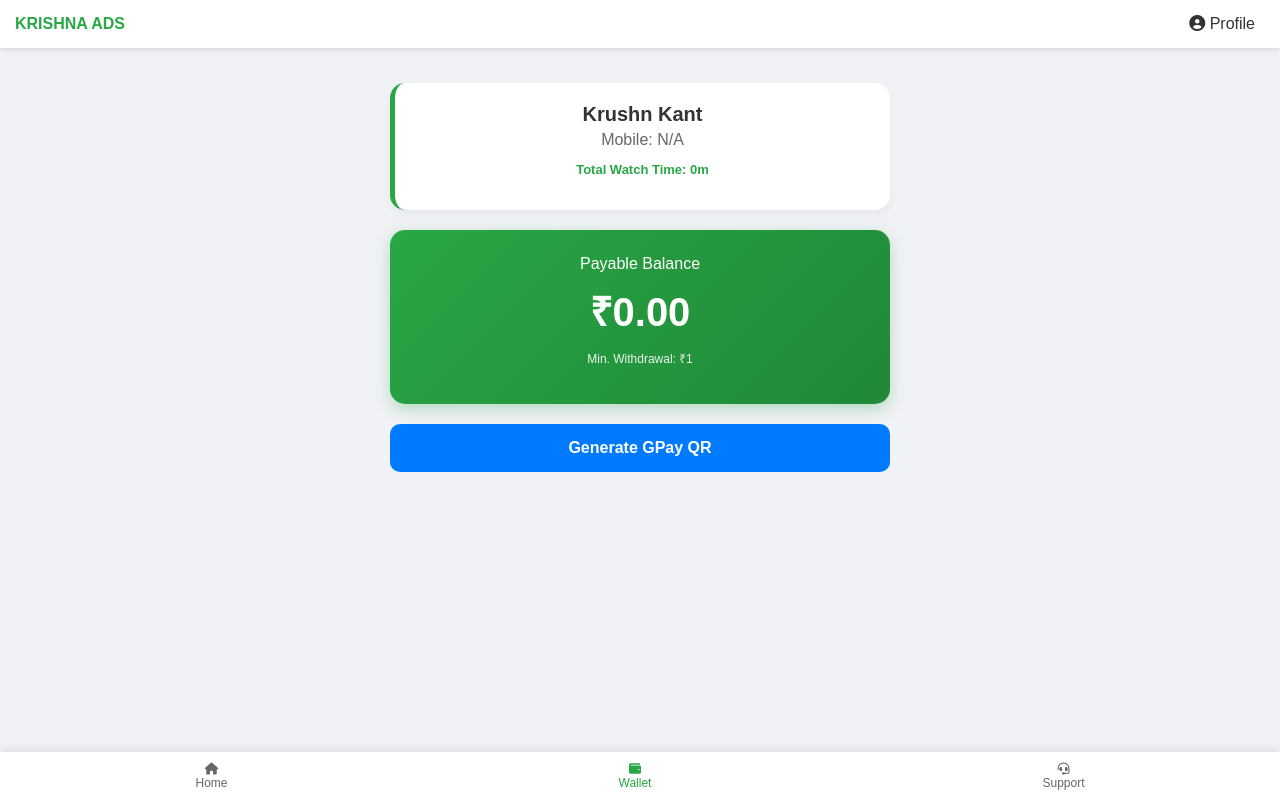
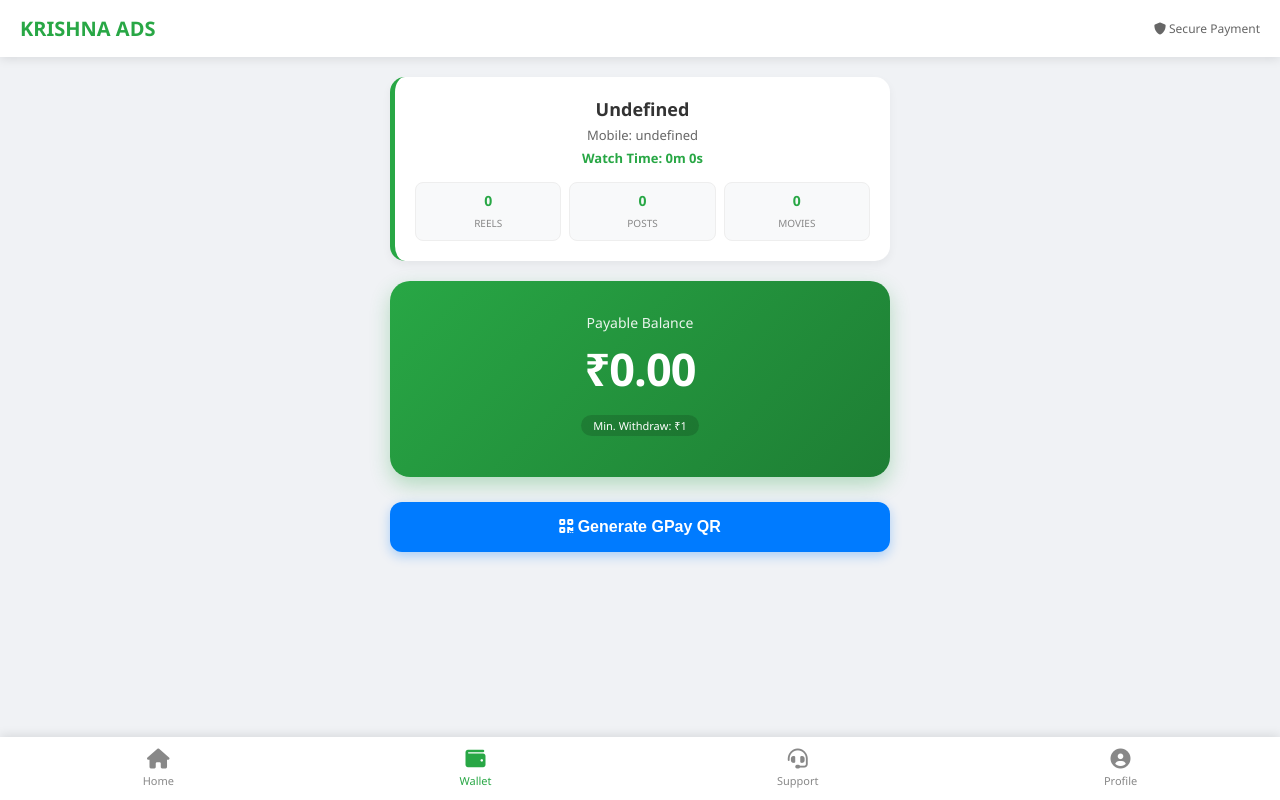
Before and after one commit to krushnkant07/krishna-advertisement-web, a plain HTML site: page earning.html in a window 1280 px wide. Drawn offline with Linux system fonts and the light colour scheme.

Commit message:
Update earning.html

```diff
--- a/earning.html
+++ b/earning.html
@@ -7,83 +7,103 @@
     <link rel="stylesheet" href="css/style.css">
     <link rel="stylesheet" href="https://cdnjs.cloudflare.com/ajax/libs/font-awesome/6.0.0/css/all.min.css">
     <style>
-        body { background: #f0f2f5; font-family: sans-serif; margin: 0; padding-bottom: 70px; }
-        header { background: #fff; padding: 15px; display: flex; justify-content: space-between; align-items: center; box-shadow: 0 2px 5px rgba(0,0,0,0.1); }
+        body { background: #f0f2f5; font-family: 'Segoe UI', sans-serif; margin: 0; padding-bottom: 80px; }
+        header { background: #fff; padding: 15px 20px; display: flex; justify-content: space-between; align-items: center; box-shadow: 0 2px 10px rgba(0,0,0,0.1); }
 
-        .earning-container { max-width: 500px; margin: 20px auto; padding: 15px; }
+        .earning-container { max-width: 500px; margin: 20px auto; padding: 0 15px; }
 
-        /* User Card */
-        .user-info-card {
+        /* User Profile Info */
+        .user-card {
             background: #fff; padding: 20px; border-radius: 15px; margin-bottom: 20px;
             box-shadow: 0 4px 10px rgba(0,0,0,0.05); border-left: 5px solid #28a745;
         }
-        .user-info-card h2 { margin: 0; color: #333; font-size: 20px; }
+        .user-card h2 { margin: 0; color: #333; font-size: 18px; text-transform: capitalize; }
+        .user-card p { margin: 5px 0; color: #666; font-size: 13px; }
 
-        /* Balance Card */
+        /* Stats Section */
+        .stats-row { display: grid; grid-template-columns: 1fr 1fr 1fr; gap: 8px; margin-top: 15px; }
+        .stat-pill { background: #f8f9fa; padding: 8px; border-radius: 8px; text-align: center; border: 1px solid #eee; }
+        .stat-pill b { color: #28a745; font-size: 14px; display: block; }
+        .stat-pill span { font-size: 10px; color: #888; text-transform: uppercase; }
+
+        /* Main Balance Display */
         .balance-card {
-            background: linear-gradient(135deg, #28a745, #218838); color: white; padding: 25px; border-radius: 15px;
-            text-align: center; margin-bottom: 20px; box-shadow: 0 5px 15px rgba(40,167,69,0.3);
+            background: linear-gradient(135deg, #28a745, #1e7e34); color: white;
+            padding: 30px; border-radius: 20px; text-align: center;
+            box-shadow: 0 8px 20px rgba(40,167,69,0.3); margin-bottom: 25px;
         }
-        .balance-amount { font-size: 40px; font-weight: bold; margin: 10px 0; }
+        .balance-amount { font-size: 45px; font-weight: bold; margin: 5px 0; letter-spacing: -1px; }
 
-        /* QR Section */
+        /* QR Withdrawal Box */
         .qr-section {
-            display: none; background: #fff; padding: 20px; border-radius: 15px;
-            margin-top: 20px; text-align: center; box-shadow: 0 4px 15px rgba(0,0,0,0.1);
+            display: none; background: #fff; padding: 20px; border-radius: 20px;
+            text-align: center; box-shadow: 0 10px 25px rgba(0,0,0,0.1); border: 2px solid #28a745;
         }
-        .qr-box { width: 200px; height: 200px; margin: 15px auto; border: 5px solid #f8f9fa; border-radius: 10px; overflow: hidden; }
+        .qr-box { width: 210px; height: 210px; margin: 15px auto; padding: 10px; background: #fff; border-radius: 10px; box-shadow: inset 0 0 10px rgba(0,0,0,0.1); }
 
         .btn {
-            width: 100%; padding: 15px; border: none; border-radius: 10px;
+            width: 100%; padding: 16px; border: none; border-radius: 12px;
             font-size: 16px; font-weight: bold; cursor: pointer; transition: 0.3s;
         }
-        .withdraw-btn { background: #007bff; color: white; }
-        .whatsapp-btn { background: #25D366; color: white; margin-top: 15px; display: none; text-decoration: none; }
+        .withdraw-btn { background: #007bff; color: white; box-shadow: 0 4px 12px rgba(0,123,255,0.3); }
+        .whatsapp-btn { background: #25D366; color: white; margin-top: 15px; display: none; text-decoration: none; display: flex; align-items: center; justify-content: center; gap: 10px; }
 
-        .footer-nav { position: fixed; bottom: 0; width: 100%; background: #fff; display: flex; justify-content: space-around; padding: 10px 0; box-shadow: 0 -2px 10px rgba(0,0,0,0.1); }
-        .footer-nav a { text-decoration: none; color: #666; font-size: 12px; text-align: center; }
+        /* Sticky Bottom Nav */
+        .footer-nav { position: fixed; bottom: 0; width: 100%; background: #fff; display: flex; justify-content: space-around; padding: 12px 0; box-shadow: 0 -2px 10px rgba(0,0,0,0.1); z-index: 100; }
+        .footer-nav a { text-decoration: none; color: #888; font-size: 11px; text-align: center; font-weight: 500; }
+        .footer-nav a i { font-size: 20px; margin-bottom: 4px; display: block; }
+        .footer-nav a.active { color: #28a745; }
     </style>
 </head>
 <body>
 
     <header>
-        <span style="font-weight:bold; color:#28a745;">KRISHNA ADS</span>
-        <a href="profile.html" style="text-decoration:none; color:#333;"><i class="fas fa-user-circle"></i> Profile</a>
+        <span style="font-weight:bold; color:#28a745; font-size: 20px;">KRISHNA ADS</span>
+        <div style="font-size: 12px; color: #666;"><i class="fas fa-shield-alt"></i> Secure Payment</div>
     </header>
 
     <div class="earning-container">
-        <div class="user-info-card">
-            <h2 id="u-name">User Name</h2>
-            <p id="u-phone" style="margin: 5px 0; color: #666;">Mobile: --</p>
-            <p id="u-time" style="color:#28a745; font-weight:bold; font-size: 13px;">Watch Time: --</p>
+        <div class="user-card">
+            <h2 id="u-name">Loading...</h2>
+            <p id="u-phone">Mobile: --</p>
+            <p id="u-time" style="color:#28a745; font-weight:bold;">Watch Time: 0m</p>
+
+            <div class="stats-row">
+                <div class="stat-pill"><b id="s-reels">0</b><span>Reels</span></div>
+                <div class="stat-pill"><b id="s-posts">0</b><span>Posts</span></div>
+                <div class="stat-pill"><b id="s-movies">0</b><span>Movies</span></div>
+            </div>
         </div>
 
         <div class="balance-card">
-            <span>Payable Balance</span>
+            <span style="font-size: 14px; opacity: 0.9;">Payable Balance</span>
             <div class="balance-amount">₹<span id="display-balance">0.00</span></div>
-            <p style="font-size:12px; opacity:0.9;">Min. Withdrawal: ₹1</p>
+            <p style="font-size: 11px; background: rgba(0,0,0,0.15); display: inline-block; padding: 3px 12px; border-radius: 50px;">Min. Withdraw: ₹1</p>
         </div>
 
-        <button class="btn withdraw-btn" onclick="generateUPI_QR()">Generate GPay QR</button>
+        <button class="btn withdraw-btn" onclick="generateSecureQR()">
+            <i class="fas fa-qrcode"></i> Generate GPay QR
+        </button>
 
         <div id="qr-area" class="qr-section">
-            <h4 style="margin:0;">UPI Payment QR</h4>
-            <p style="font-size:11px; color:#666;">Scan with GPay/PhonePe to Pay Admin</p>
+            <h4 style="margin:0; color:#333;">Payment QR Code</h4>
+            <p style="font-size:11px; color:#666; margin-top:5px;">Scan with GPay, PhonePe or Paytm</p>
             <div class="qr-box">
-                <img id="qr-img" src="" alt="UPI QR" style="width:100%; height:100%;">
+                <img id="qr-img" src="" alt="UPI Payment QR" style="width:100%; height:100%;">
             </div>
-            <p style="font-size:12px; color:red; font-weight:bold;">Screenshot le kar WhatsApp karein!</p>
+            <p style="font-size:12px; color:#dc3545; font-weight:bold; margin-bottom:15px;">Take screenshot & send on WhatsApp!</p>
 
             <a id="wa-link" href="#" class="btn whatsapp-btn">
-                <i class="fab fa-whatsapp"></i> WhatsApp Screenshot to Admin
+                <i class="fab fa-whatsapp" style="font-size:20px;"></i> Send Request to Admin
             </a>
         </div>
     </div>
 
     <div class="footer-nav">
-        <a href="home.html"><i class="fas fa-home"></i><br>Home</a>
-        <a href="earning.html" style="color:#28a745;"><i class="fas fa-wallet"></i><br>Wallet</a>
-        <a href="contact.html"><i class="fas fa-headset"></i><br>Support</a>
+        <a href="home.html"><i class="fas fa-home"></i>Home</a>
+        <a href="earning.html" class="active"><i class="fas fa-wallet"></i>Wallet</a>
+        <a href="contact.html"><i class="fas fa-headset"></i>Support</a>
+        <a href="profile.html"><i class="fas fa-user-circle"></i>Profile</a>
     </div>
 
     <script>
@@ -92,56 +112,62 @@
             return b ? b.pop() : "0.00";
         }
 
-        const userProfile = JSON.parse(decodeURIComponent(getCookie("user_profile") || "{}"));
+        // Load User Data
+        const rawProfile = getCookie("user_profile");
+        const userProfile = rawProfile ? JSON.parse(decodeURIComponent(rawProfile)) : {name: "User", mobile: "N/A"};
         const balance = getCookie("balance");
 
-        // Load UI
-        document.getElementById('u-name').innerText = userProfile.name || "Krushn Kant";
-        document.getElementById('u-phone').innerText = "Mobile: " + (userProfile.mobile || "N/A");
+        document.getElementById('u-name').innerText = userProfile.name;
+        document.getElementById('u-phone').innerText = "Mobile: " + userProfile.mobile;
         document.getElementById('display-balance').innerText = balance;
 
-        function generateUPI_QR() {
+        // Stats Logic
+        let r = JSON.parse(localStorage.getItem('seen_reel')) || [];
+        let p = JSON.parse(localStorage.getItem('seen_post')) || [];
+        let m = JSON.parse(localStorage.getItem('seen_movie')) || [];
+        document.getElementById('s-reels').innerText = r.length;
+        document.getElementById('s-posts').innerText = p.length;
+        document.getElementById('s-movies').innerText = m.length;
+
+        let totalSecs = (r.length * 30) + (p.length * 10) + (m.length * 120);
+        document.getElementById('u-time').innerText = "Watch Time: " + Math.floor(totalSecs/60) + "m " + (totalSecs%60) + "s";
+
+        // --- SECURE UPI QR LOGIC ---
+        function generateSecureQR() {
             let balAmt = parseFloat(balance);
+
             if(balAmt < 1) {
-                alert("Withdrawal ke liye kam se kam ₹1 hona chahiye.");
+                alert("Withdrawal ke liye ₹1 hona zaroori hai.");
                 return;
             }
 
-            // --- UPI CONFIGURATION ---
-            let adminUPI = "7862043514@okbizaxis"; // Aapka GPay UPI ID yahan dalein
+            // APKI UPI ID INTEGRATED
+            let adminUPI = "krushndevtalpada1@oksbi";
             let adminName = "Krushn Kant";
-            let note = encodeURIComponent("Ads Earning Withdrawal - " + userProfile.name);
+            let txNote = encodeURIComponent(`Withdrawal - ${userProfile.name}`);
 
-            // Standard UPI Deep Link: upi://pay?pa=ID&pn=NAME&am=AMOUNT&cu=INR&tn=NOTE
-            let upiLink = `upi://pay?pa=${adminUPI}&pn=${encodeURIComponent(adminName)}&am=${balAmt}&cu=INR&tn=${note}`;
+            // Standard UPI Deep Link (Works in all Indian Payment Apps)
+            let upiLink = `upi://pay?pa=${adminUPI}&pn=${encodeURIComponent(adminName)}&am=${balAmt}&cu=INR&tn=${txNote}`;
 
-            // QR API Call
-            let qrUrl = `https://api.qrserver.com/v1/create-qr-code/?size=200x200&data=${encodeURIComponent(upiLink)}`;
+            // Using a more reliable QR API
+            let qrUrl = `https://api.qrserver.com/v1/create-qr-code/?size=250x250&data=${encodeURIComponent(upiLink)}`;
 
             document.getElementById('qr-img').src = qrUrl;
             document.getElementById('qr-area').style.display = 'block';
-            document.getElementById('wa-link').style.display = 'block';
+            document.getElementById('wa-link').style.display = 'flex';
 
-            // WhatsApp Logic
-            let waMessage = `*UPI Withdrawal Request*%0A` +
-                            `--------------------------%0A` +
-                            `*From:* ${userProfile.name}%0A` +
-                            `*User Phone:* ${userProfile.mobile}%0A` +
-                            `*Requested Amount:* ₹${balAmt}%0A` +
-                            `--------------------------%0A` +
-                            `Maine QR generate kar liya hai, kripya payment karein.`;
+            // WhatsApp Request Message
+            let waMsg = `*Withdrawal Request*%0A%0A` +
+                        `*User:* ${userProfile.name}%0A` +
+                        `*Number:* ${userProfile.mobile}%0A` +
+                        `*Amount:* ₹${balAmt}%0A` +
+                        `*Watch Time:* ${Math.floor(totalSecs/60)}m%0A%0A` +
+                        `Maine QR scan kar liya hai, kripya check karke payment karein.`;
 
-            document.getElementById('wa-link').href = `https://wa.me/917862043514?text=${waMessage}`;
+            document.getElementById('wa-link').href = `https://wa.me/917862043514?text=${waMsg}`;
 
-            alert("GPay compatible QR taiyar hai!");
+            alert("QR Code taiyar hai! Ab scan karke payment request bhej sakte hain.");
         }
-
-        // Stats loading logic (same as before)
-        let r = JSON.parse(localStorage.getItem('seen_reel')) || [];
-        let p = JSON.parse(localStorage.getItem('seen_post')) || [];
-        let m = JSON.parse(localStorage.getItem('seen_movie')) || [];
-        let totalSecs = (r.length * 30) + (p.length * 10) + (m.length * 120);
-        document.getElementById('u-time').innerText = "Total Watch Time: " + Math.floor(totalSecs/60) + "m";
     </script>
 </body>
 </html>
```
